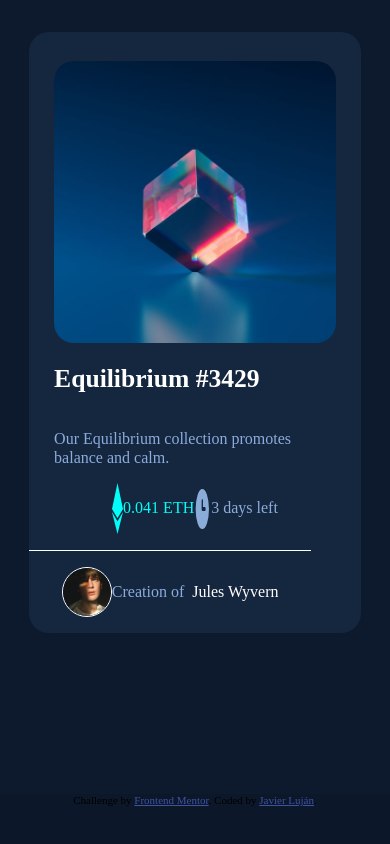
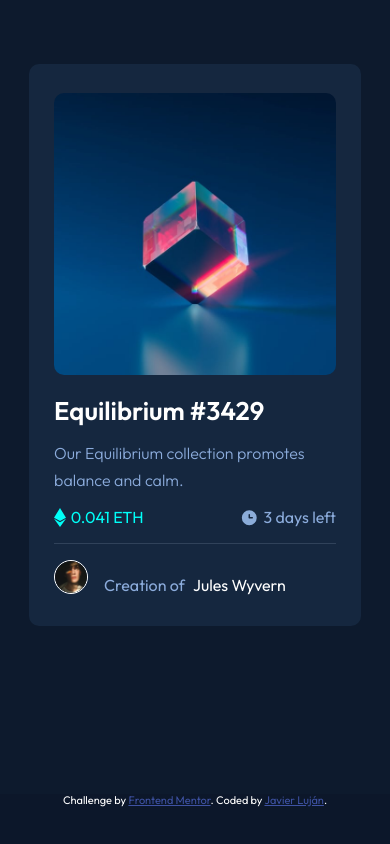
Before and after one commit to javilujan2/nft-preview-card-component-main, a plain HTML site: page index.html in a window 390 px wide. Drawn offline with nearby package versions, Linux system fonts and the light colour scheme.

Commit message:
Finish styles for mobile version

```diff
--- a/index.html
+++ b/index.html
@@ -28,10 +28,15 @@
     </div>
 
     <div class="info-container">
-      <img src="./images/icon-ethereum.svg" alt="Etherum icon">
-      <p class="price-info-container">0.041 ETH</p>
-      <img src="./images/icon-clock.svg" alt="Clock icon">
-      <p class="days-info-container">3 days left</p>
+      <div class="eth-info-container">
+        <img src="./images/icon-ethereum.svg" alt="Etherum icon">
+        <p class="price">0.041 ETH</p>
+      </div>
+
+      <div class="clock-info-container">
+        <img src="./images/icon-clock.svg" alt="Clock icon">
+        <p class="days">3 days left</p>
+      </div>
     </div>
 
     <div class="info-user-container">
--- a/mobile.css
+++ b/mobile.css
@@ -1,6 +1,9 @@
+@import url('https://fonts.googleapis.com/css2?family=Outfit:wght@300;400;600&display=swap');
+
 
 body {
     background-color: #0d1a2d;
+    font-family: 'Outfit', sans-serif;
 }
 
 .card-container {
@@ -8,8 +11,8 @@ body {
     flex-direction: column;
     max-width: 85%;
     background-color: #15273f;
-    border-radius: 20px;
-    margin: 2rem auto;
+    border-radius: 10px;
+    margin: 4rem auto;
 }
 
 .card-container .img-container {
@@ -21,7 +24,7 @@ body {
     display: flex;
     width: 85%;
     margin-top: 1.8rem;
-    border-radius: 20px;
+    border-radius: 10px;
 }
 
 .text-container {
@@ -36,36 +39,65 @@ body {
     justify-content: center;
     color: white;
     font-size: 1.6rem;
+    margin-bottom: -0.1rem;
 }
 
 .text-container p {
     color: #8cacdc;
     font-size: 1rem;
     font-weight: 100;
+    line-height: 170%;
+    margin-bottom: -0.1rem;
 }
 
 .info-container {
     display: flex;
     flex-direction: row;
+    justify-content: space-between;
     align-self: center;
-    margin-bottom: 1rem;
+    width: 85%;
 }
 
-.info-container .price-info-container {
-    color: #00fff8;
+.info-container .eth-info-container {
+    display: flex;
+    flex-direction: row;
 }
 
-.info-container .days-info-container {
+.info-container .eth-info-container img {
+    display: inline-block;
+    align-self: center;
+    height: 1.2rem;
+    padding-right: 0.3rem;
+}
+
+.info-container .eth-info-container p {
+    color: #00fff8;
+    font-size: medium;
+}
+
+.info-container .clock-info-container {
+    display: flex;
+    flex-direction: row;
+}
+
+.info-container .clock-info-container img {
+    display: inline-block;
+    align-self: center;
+    height: 1.2rem;
+    padding-right: 0.3rem;
+}
+
+.info-container .clock-info-container p {
     color: #8cacdc;
+    font-size: medium;
 }
 
 .info-user-container {
     display: flex;
     flex-direction: row;
-    justify-content: center;
-    align-content: center;
+    align-self: center;
     width: 85%;
-    border-top: white 1px solid;
+    border-top: #30425a 0.5px solid;
     padding-top: 1rem;
     padding-bottom: 1rem;
 
@@ -73,14 +105,16 @@ body {
 
 .info-user-container img {
     align-self: start;
-    width: 3rem;
+    width: 2rem;
     border: white 1px solid;
     border-radius: 50%;
+    margin-right: 1rem;
 }
 
 .info-user-container p {
     align-self: center;
     color: #8cacdc;
+    font-size: medium;
 }
 
 .info-user-container a {
@@ -88,6 +122,7 @@ body {
     align-self: center;
     margin-left: 0.5rem;
     color: white;
+    font-size: medium;
 }
 
 
@@ -100,4 +135,5 @@ footer .attribution {
     height: 50px;
     width: 100%;
     background-color: #0c172a;
+    color: white;
 }
```
